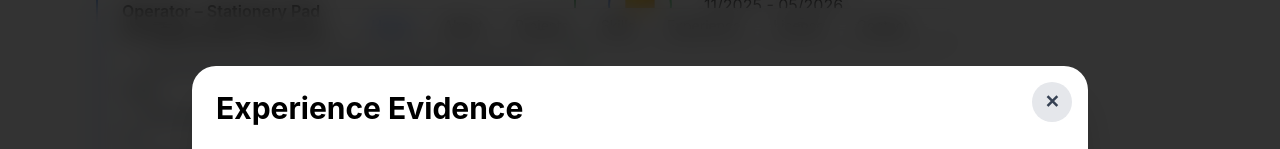
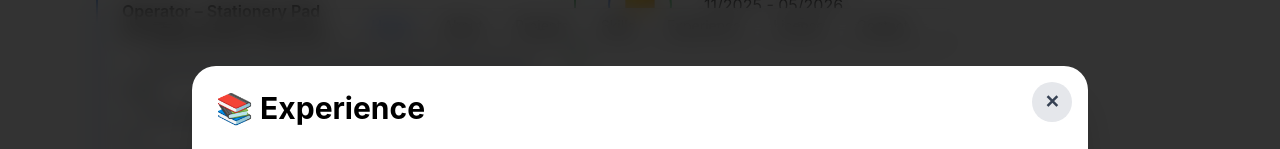
Before and after one commit to MahfudzWorks/Portofolio_Mahfudz, a React (Vite) app: page / in a window 1280 px wide. Both pictures are taken after a click on the button "View Documentation". Shown: the part 4588-4737 px from the top of the page. Built offline with nearby package versions, Linux system fonts and the light colour scheme; grey boxes are pictures that could not be loaded.

Commit message:
experience update

```diff
--- a/src/pages/Experience.jsx
+++ b/src/pages/Experience.jsx
@@ -105,7 +105,7 @@ const Experience = () => {
             },
 
             {
-              src: "assets/Gallery/EKartarDSNBM/kartar11.webp",
+              src: "assets/Gallery/EKartarDSNBM/kartar11.webp ",
               title: "Acara Karang Taruna dalam Rangka HUT RI 2025",
               desc: "Penampilan tari hiburan 'kewer-kewer' oleh remaja laki-laki dalam rangka memeriahkan acara HUT RI 2025.",
             },
@@ -234,7 +234,7 @@ const Experience = () => {
       ],
       position: "left",
 
-      buttons: [
+       buttons: [
         {
           text: "View Certificate",
           images: [],
@@ -372,6 +372,12 @@ const Experience = () => {
               src: "assets/Documentation/ETjiwiKimia/etiket.jpeg",
               title: "Pemeriksaan Etiket Produksi",
               desc: "Pengecekan etiket produk untuk memastikan informasi produksi sesuai standar dan kebutuhan produksi.",
+            },
+
+            {
+              src: "assets/Documentation/ETjiwiKimia/mesin-perhitungan-etiket.jpeg",
+              title: "Mesin Perhitungan Etiket",
+              desc: "Penggunaan mesin perhitungan etiket untuk membantu proses penghitungan jumlah etiket produksi agar lebih cepat, akurat, dan efisien.",
             },
 
             {
@@ -597,7 +603,7 @@ const Experience = () => {
             </button>
 
             <h2 className="text-3xl font-bold mb-6 dark:text-white">
-              Experience Evidence
+              📚 Experience
             </h2>
 
             {selectedImages.length === 1 ? (
```
Also changed, not shown: public/assets/Documentation/ETjiwiKimia/mesin-perhitungan-etiket.jpeg (added).
